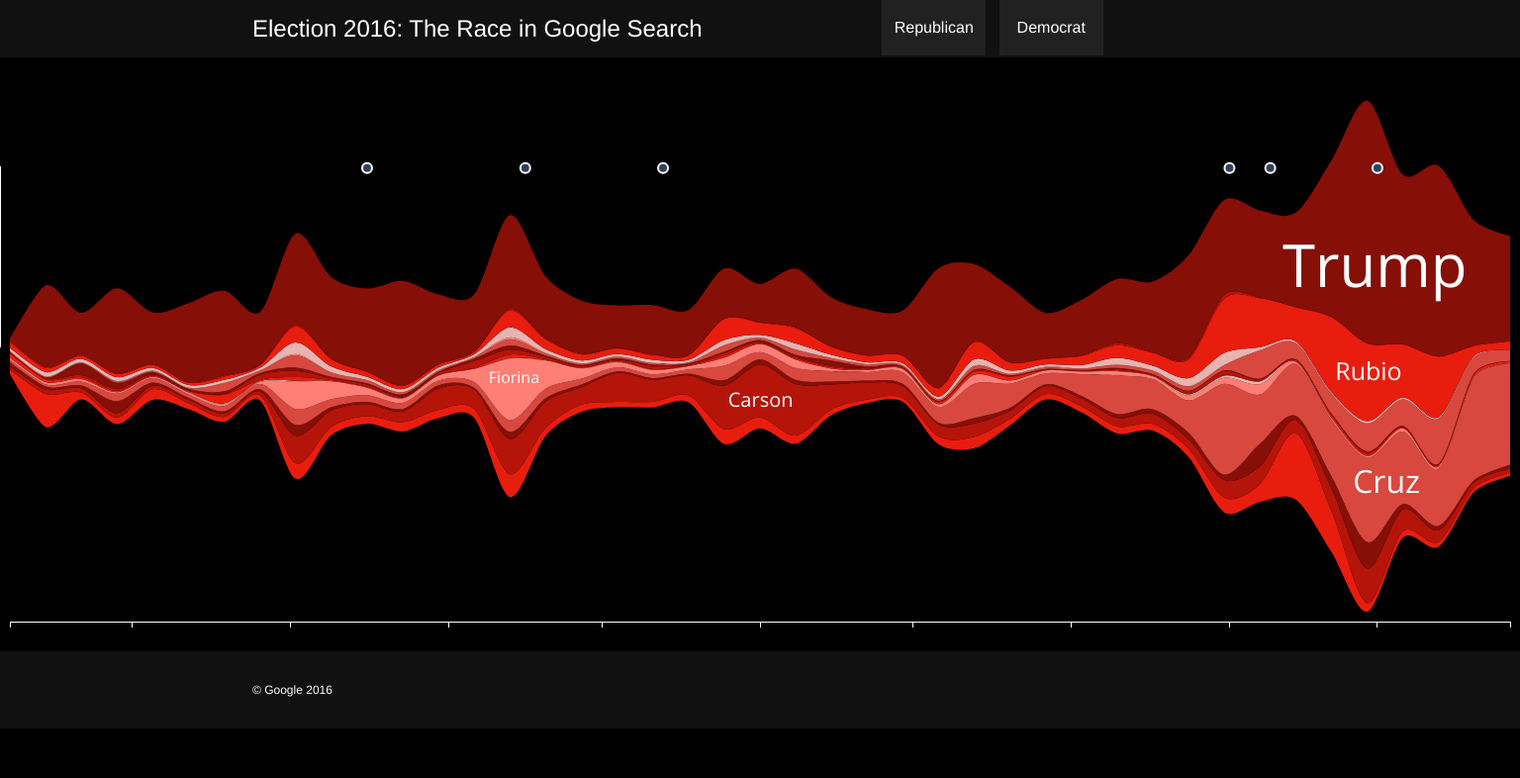
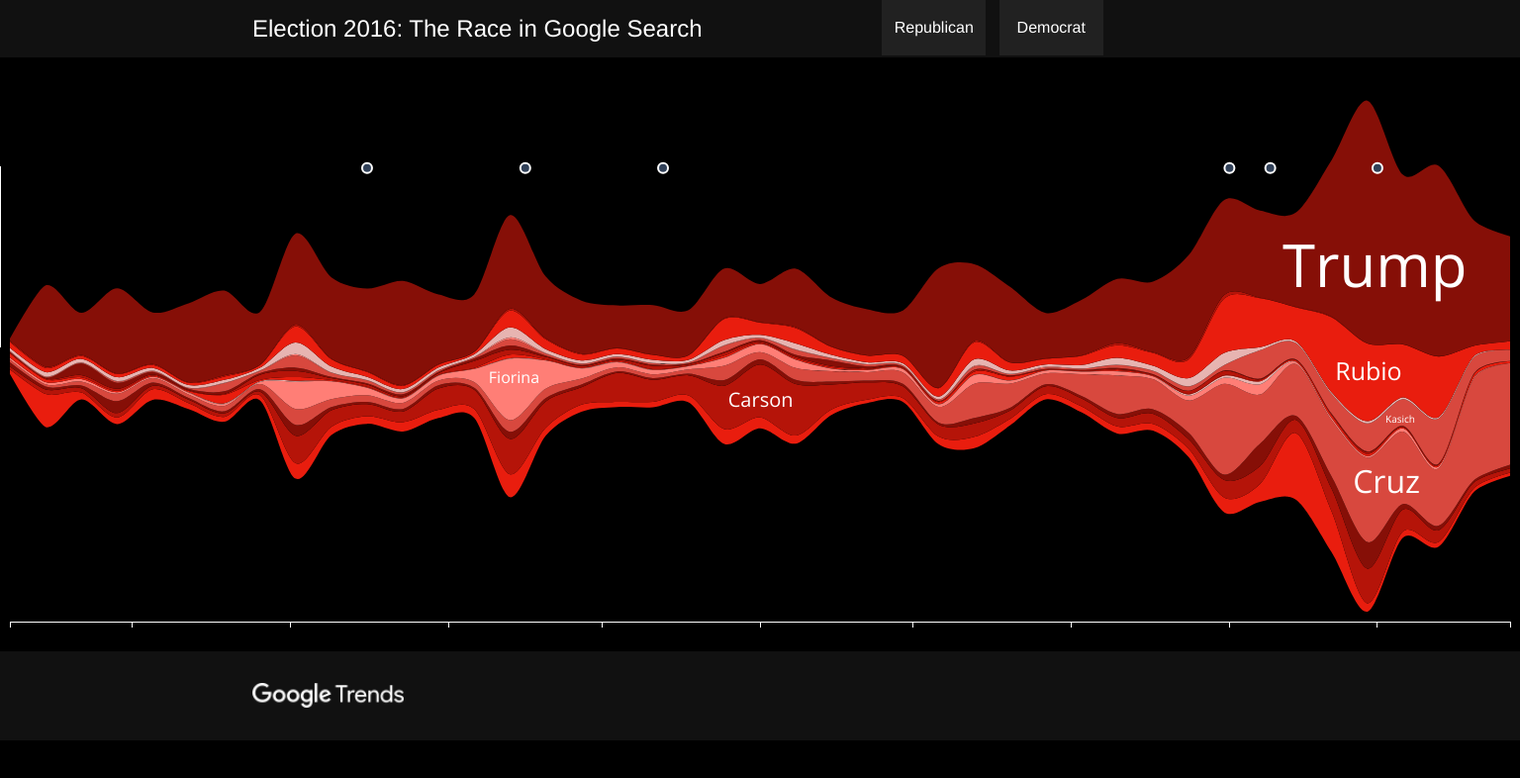
Before and after one commit to GoogleTrends/SearchInterestCandidates, a plain HTML site: page index.html in a window 1536 px wide. Shown: the whole page at 99% size. Drawn offline with nearby package versions, Linux system fonts and the light colour scheme.

Commit message:
Adding Kasich, and Google Trends Logo.

```diff
--- a/css/main.css
+++ b/css/main.css
@@ -215,6 +215,10 @@ nav a.demButton:hover {
 		font-size: 14px;
 		display: block;
 	}
+
+	.streamGraph .labels.super-small {
+		display: none;
+	}
 }
 
 @media screen and (min-width: 1450px) {
@@ -236,6 +240,11 @@ nav a.demButton:hover {
 
 	.streamGraph .labels.tiny {
 		font-size: 16px;
+		display: block;
+	}
+
+	.streamGraph .labels.super-small {
+		font-size: 10px;
 		display: block;
 	}
 }
--- a/index.html
+++ b/index.html
@@ -41,7 +41,7 @@
 
         <div class="footer-container">
             <footer class="wrapper">
-                <p>&copy; Google 2016</p>
+                <p><a href='http://goo.gl/trends/election2016'><img src='img/trendslogo_white.png' height='26px' /></a></p>
             </footer>
         </div>
 
--- a/js/main.js
+++ b/js/main.js
@@ -47,6 +47,13 @@ function chart(csvpath, color) {
 			y: '51%',
 			display: 'Rubio',
 			cssClass: 'small'
+		},
+		"John Kasich": {
+			color: '#fff',
+			x: '90.5%',
+			y: '58.2%',
+			display: 'Kasich',
+			cssClass: 'super-small'
 		},
 		"Ben Carson": {
 			color: '#fff',
```
Also changed, not shown: img/trendslogo.png (added), img/trendslogo_white.png (added).
